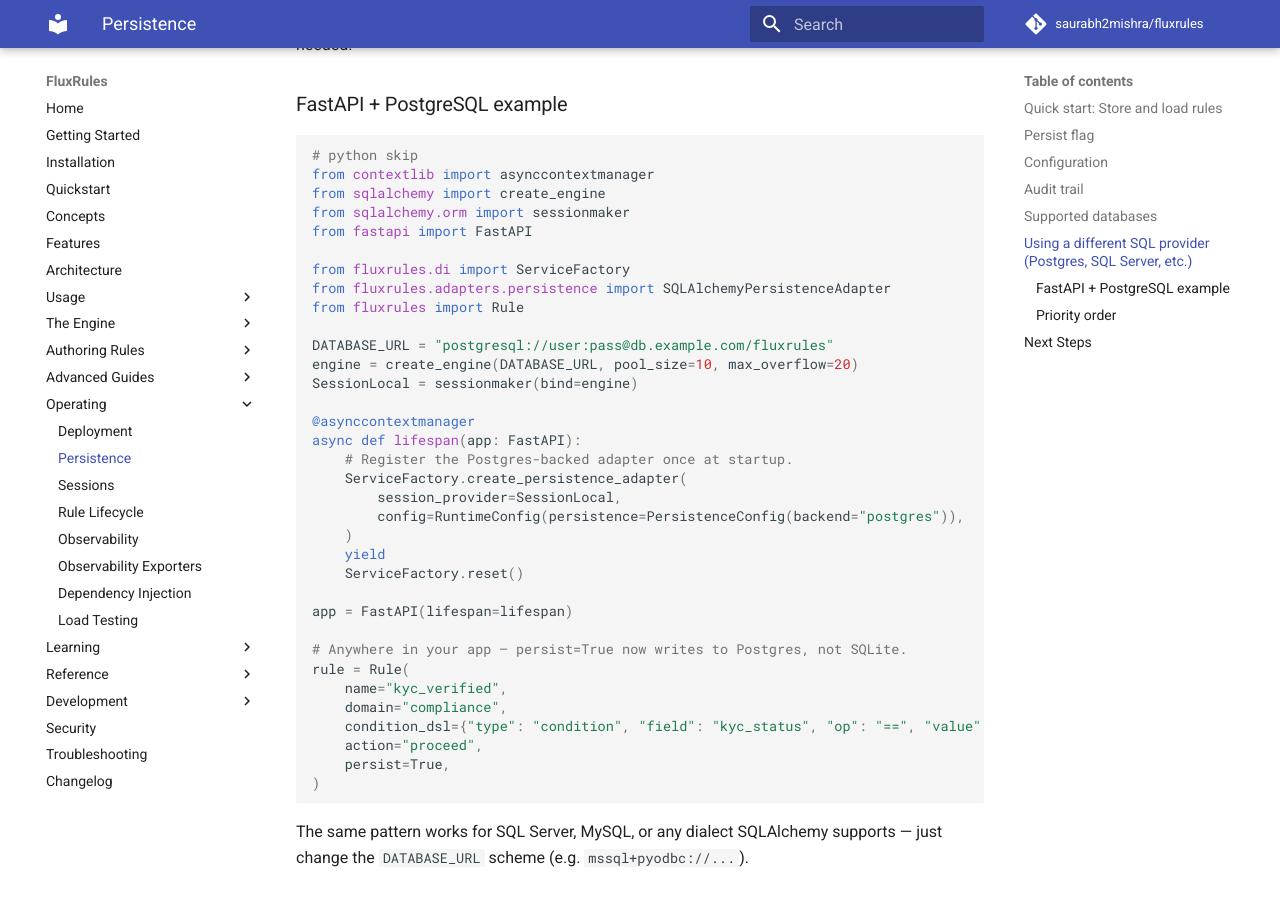
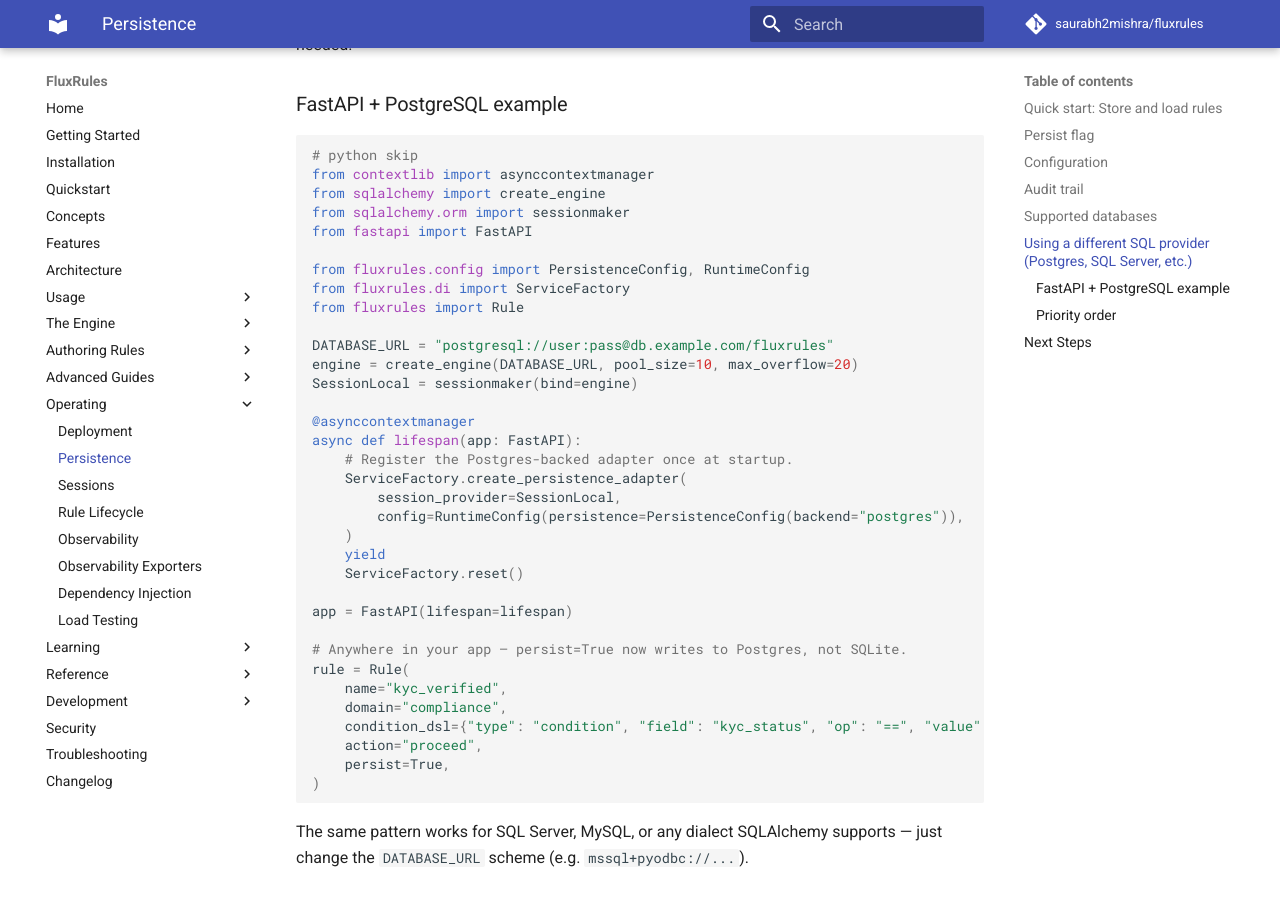
Before and after one commit to saurabh2mishra/fluxrules, an MkDocs documentation site: the page built from docs/persistence.md, in a window 1280 px wide and 900 px high, scrolled down 3288 px. Built offline with MkDocs 1.6.1 and Material for MkDocs 9.7.7, drawn with Linux system fonts in a browser that asks for light colours; comment, search, counter and statistics services are not loaded.

Commit message:
docs: fix missing imports in persistence FastAPI example
RuntimeConfig and PersistenceConfig were used but not imported in the
ServiceFactory + Postgres snippet; a reader following it would get a
NameError at startup. Also removed the unused SQLAlchemyPersistenceAdapter
import from the same block.

Co-Authored-By: Claude Sonnet 4.6 <noreply@anthropic.com>

```diff
--- a/docs/persistence.md
+++ b/docs/persistence.md
@@ -164,8 +164,8 @@ from sqlalchemy import create_engine
 from sqlalchemy.orm import sessionmaker
 from fastapi import FastAPI
 
+from fluxrules.config import PersistenceConfig, RuntimeConfig
 from fluxrules.di import ServiceFactory
-from fluxrules.adapters.persistence import SQLAlchemyPersistenceAdapter
 from fluxrules import Rule
 
 DATABASE_URL = "postgresql://user:pass@db.example.com/fluxrules"
```
